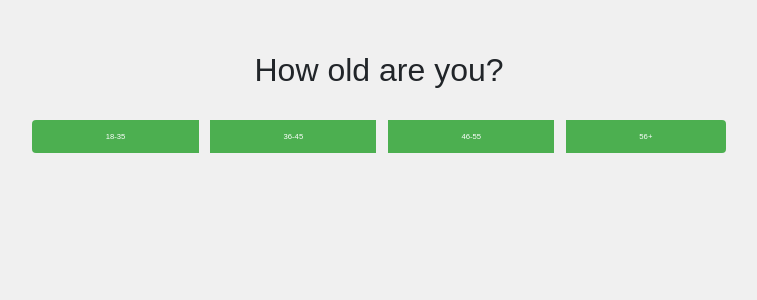
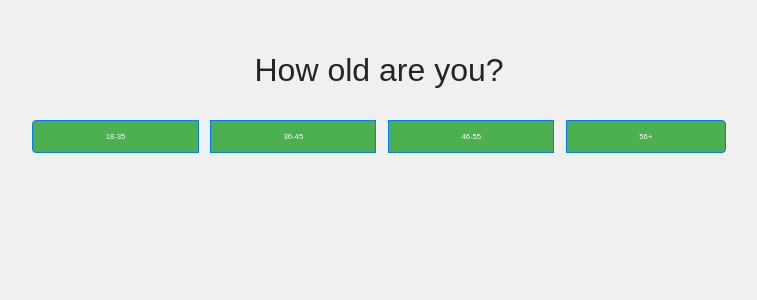
Before and after one commit to LamettaV/doughdiaries, a Flask app: page /usersurvey in a window 1280 px wide. Shown: the top 300 px of the page, without its empty margins (261-1018 px from the left). Run offline with Flask 3, Linux system fonts and the light colour scheme; some libraries are stand-ins or nearby versions.

Commit message:
Changed button setup for survey

```diff
--- a/templates/survey.html
+++ b/templates/survey.html
@@ -88,11 +88,11 @@
             <div class="carousel-item active">
                 <div class="container text-center">
                     <h2>How old are you?</h2>
-                    <div class="btn-group d-flex flex-column flex-md-row">
-                        <button type="button" class="btn age-group-btn" onclick="nextStep()">18-35</button>
-                        <button type="button" class="btn age-group-btn" onclick="nextStep()">36-45</button>
-                        <button type="button" class="btn age-group-btn" onclick="nextStep()">46-55</button>
-                        <button type="button" class="btn age-group-btn" onclick="nextStep()">56+</button>
+                    <div class="btn-group d-flex flex-column flex-md-row justify-content">
+                        <button type="button" class="btn btn-primary age-group-btn" onclick="nextStep()">18-35</button>
+                        <button type="button" class="btn btn-primary age-group-btn" onclick="nextStep()">36-45</button>
+                        <button type="button" class="btn btn-primary age-group-btn" onclick="nextStep()">46-55</button>
+                        <button type="button" class="btn btn-primary age-group-btn" onclick="nextStep()">56+</button>
                     </div>
                 </div>
             </div>
```
